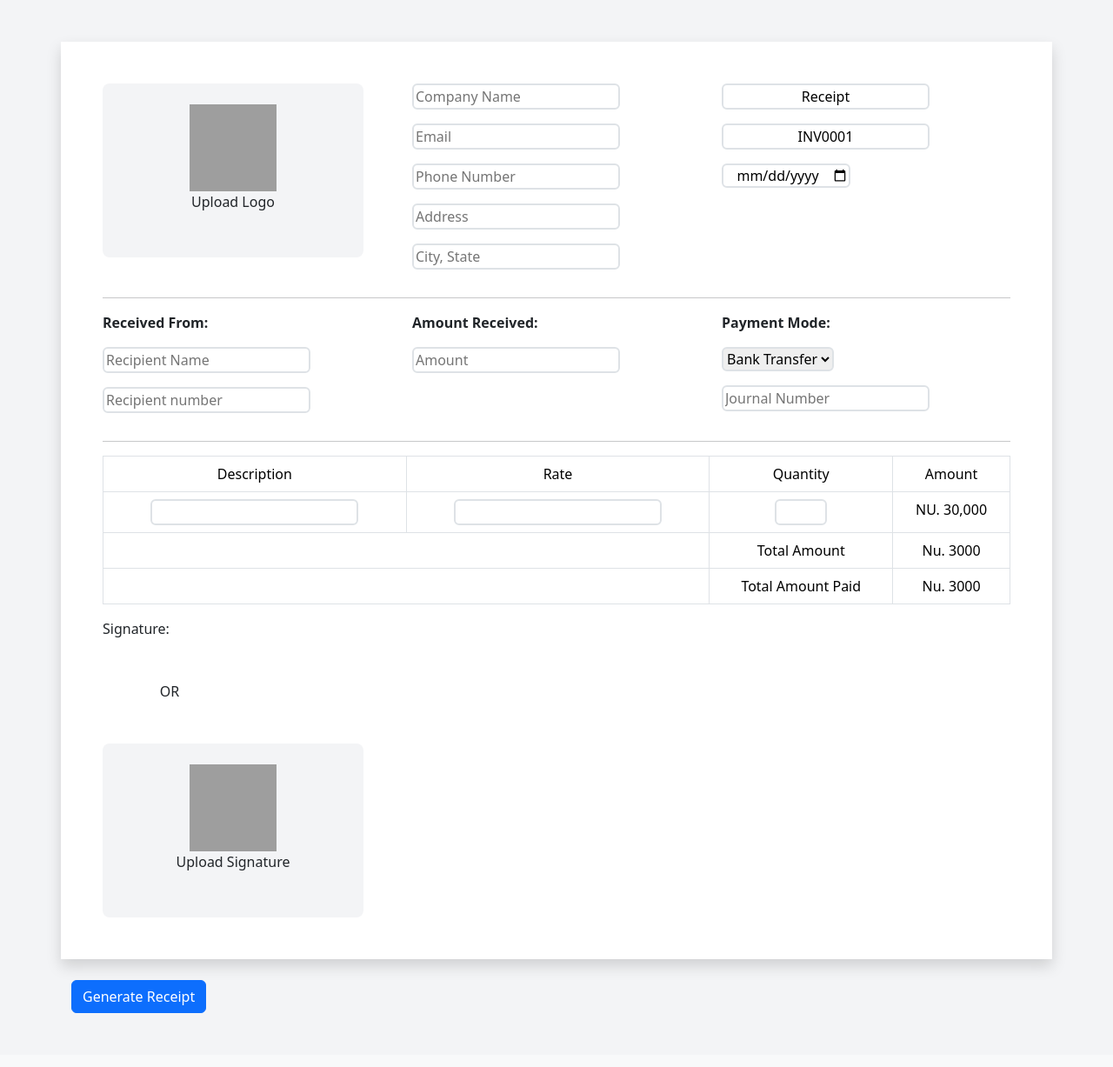
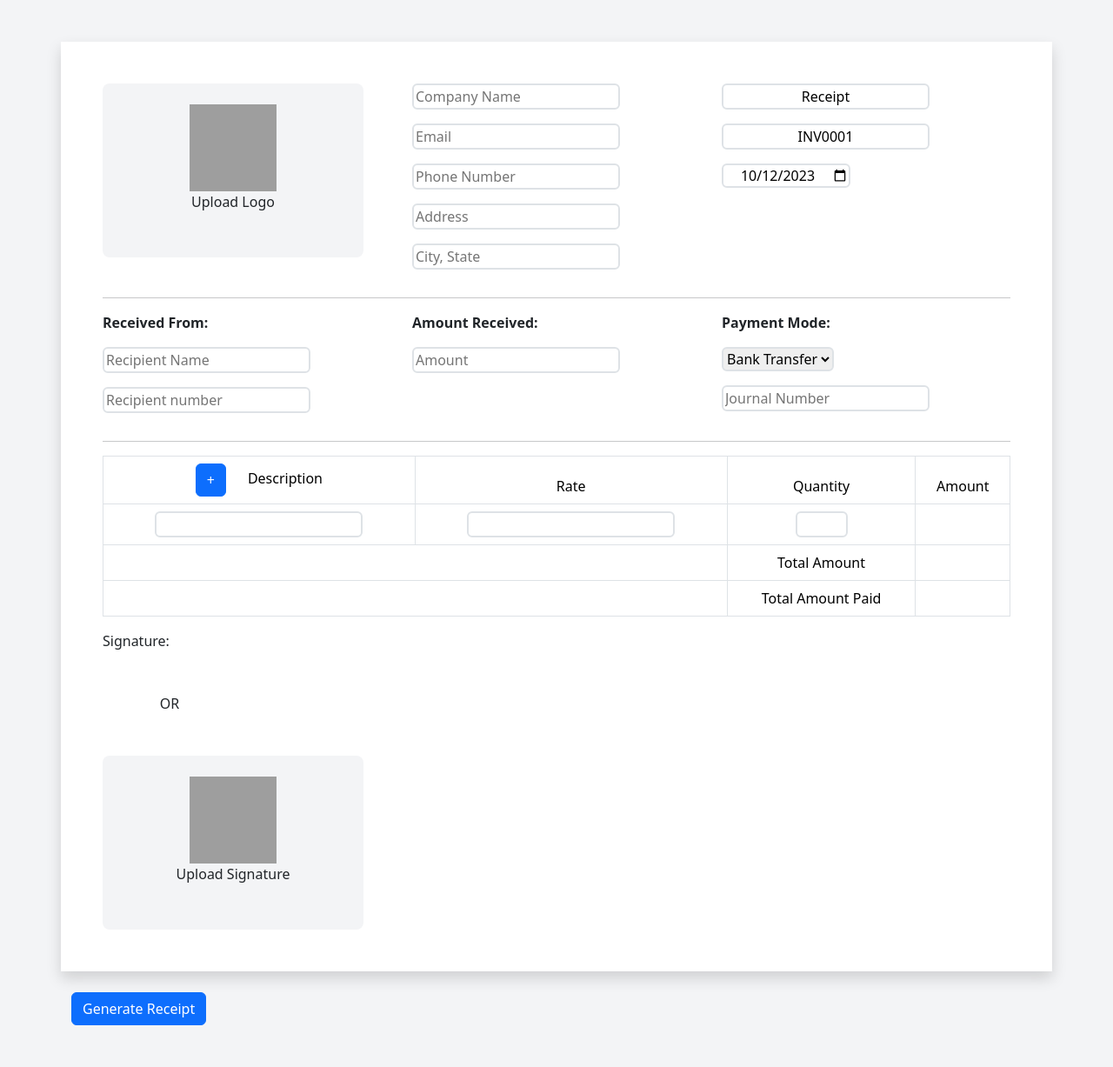
Before and after one commit to bishal-dd/receipt_genrator, a Django app: page / in a window 1280 px wide. Shown: the part 56-1283 px from the top of the page at 87% size. Before the commit the page ends 1221 px from the top, so only its background shows below. Run offline with Django 3.2, Linux system fonts and the light colour scheme; grey boxes are pictures that could not be loaded.

Commit message:
add javascript

```diff
--- a/webapp/static/css/main.css
+++ b/webapp/static/css/main.css
@@ -14,6 +14,10 @@
     background-color: #f3f4f6;
     min-width: 300px;
     min-height: 200px;
-    align-items: center;
-    justify-content: center;
 }
+
+#uploaded_logo{
+    display: none;
+    max-width: 100px;
+    max-height: 100px;
+}
--- a/webapp/templates/index.html
+++ b/webapp/templates/index.html
@@ -9,6 +9,7 @@
                         <div class="col">
                             <label for="logo_upload" class="logo_upload_label text-center rounded-3"><img src="https://cdn2.iconfinder.com/data/icons/instagram-ui/48/jee-80-512.png" width="100" height="100" class="mt-4"><br>Upload Logo</label>
                             <input type="file" id="logo_upload">
+                            <img id="uploaded_logo" src="" alt="Uploaded Logo" class="mt-4">
                         </div>
                         <div class="col">
                            <p><input type="text" class="rounded-2 border border-2" placeholder="Company Name"></p>
@@ -21,7 +22,7 @@
                         <div class="col">
                             <p><input type="text" class="rounded-2 border border-2 text-center" value="Receipt"></p>
                             <p><input type="text" class="rounded-2 border border-2 text-center" placeholder="Number" value="INV0001"></p>
-                            <p><input type="date" class="rounded-2 border border-2 text-center" ></p>
+                            <p><input type="date" class="rounded-2 border border-2 text-center" id="dateInput"></p>
                         </div>
                     </div>
                     <div class="row">
@@ -44,12 +45,12 @@
                         <div class="col">
                             <p><b>Payment Mode:</b></p>
                             <p>
-                                <select class="rounded-2 border border-2">
+                                <select class="rounded-2 border border-2" id="paymentMode">
                                     <option value="Bank Transfer">Bank Transfer</option>
                                     <option value="cash">Cash</option>
                                 </select>
                             </p>
-                            <p><input type="number" class="rounded-2 border border-2" placeholder="Journal Number"></p>
+                            <p><input type="number" class="rounded-2 border border-2" placeholder="Journal Number" id="journalNumber"></p>
                         </div>
                     </div>
                     <div class="row">
@@ -57,40 +58,43 @@
                             <hr>
                         </div>
                     </div>
-                    <div class="row">
+                   <div class="row">
                         <div class="col">
-                              <div class="table-responsive">
+                            <div class="table-responsive">
                                 <table class="table table-bordered text-center">
                                     <thead>
                                         <tr>
-                                            <td>Description</td>
+                                            <td>
+                                                <button id="addRowButton" class="btn btn-primary">+</button>&nbsp;&nbsp;&nbsp;&nbsp;&nbsp;
+                                                Description
+                                            </td>
                                             <td>Rate</td>
                                             <td>Quantity</td>
                                             <td>Amount</td>
                                         </tr>
                                     </thead>
                                     <tbody>
-                                        <tr>
+                                        <tr class="data-row">
                                             <td><input type="text" class="rounded-2 border border-2"></td>
-                                            <td><input type="number" class="rounded-2 border border-2"></td>
-                                            <td><input type="number" class="rounded-2 border border-2" style="width: 60px;"></td>
-                                            <td>NU. 30,000</td>
+                                            <td><input type="number" class="rounded-2 border border-2 rate-input"></td>
+                                            <td><input type="number" class="rounded-2 border border-2 quantity-input" style="width: 60px;"></td>
+                                            <td><p class="amount-text"></p></td>
                                         </tr>
                                         <tr>
                                             <td colspan="2"></td>
                                             <td>Total Amount</td>
-                                            <td>Nu. 3000</td>
+                                            <td><p id="totalAmount"></p></td>
                                         </tr>
-                                         <tr>
+                                        <tr>
                                             <td colspan="2"></td>
                                             <td>Total Amount Paid</td>
-                                            <td>Nu. 3000</td>
+                                            <td><p id="totalAmountpaid"></p></td>
                                         </tr>
                                     </tbody>
                                 </table>
-                              </div>
+                            </div>
                         </div>
-                    </div>
+                   </div>
 
                     <div class="row">
                         <div class="col">
--- a/webapp/templates/shared/base.html
+++ b/webapp/templates/shared/base.html
@@ -6,6 +6,8 @@
     <link href="https://cdn.jsdelivr.net/npm/bootstrap@5.3.2/dist/css/bootstrap.min.css" rel="stylesheet" integrity="sha384-T3c6CoIi6uLrA9TneNEoa7RxnatzjcDSCmG1MXxSR1GAsXEV/Dwwykc2MPK8M2HN" crossorigin="anonymous">
     <script src="https://cdn.jsdelivr.net/npm/bootstrap@5.3.2/dist/js/bootstrap.bundle.min.js" integrity="sha384-C6RzsynM9kWDrMNeT87bh95OGNyZPhcTNXj1NW7RuBCsyN/o0jlpcV8Qyq46cDfL" crossorigin="anonymous"></script>
     <link rel="stylesheet" type='text/css' href="{% static 'css/main.css' %}">
+    <script src="https://code.jquery.com/jquery-3.6.0.min.js"></script>
+    <script src="{% static 'js/main.js' %}"></script>
     <title>Receipt Generator</title>
 </head>
 <body>
```
Also changed, not shown: webapp/static/js/main.js (added, +107 -0 lines).
